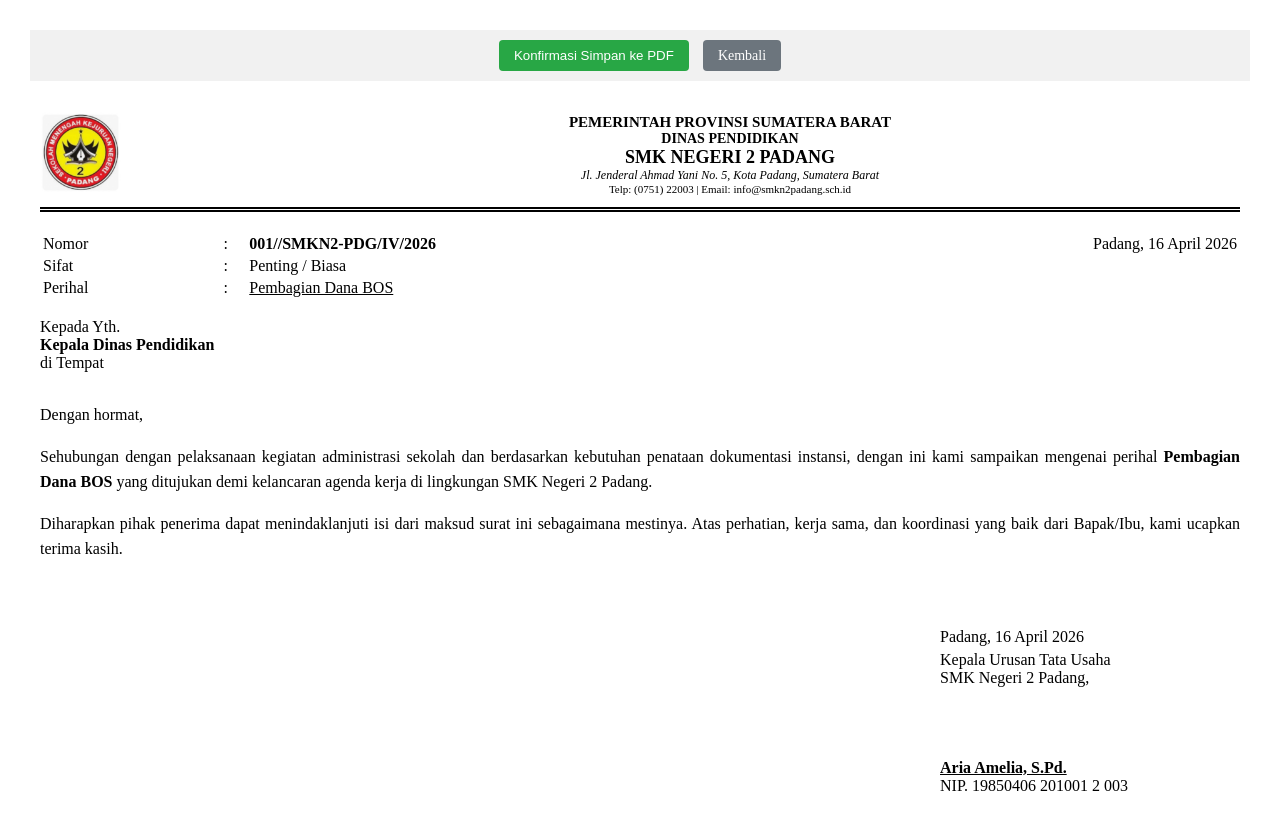
After one commit to AhmadAdibAdzka/admin-surat-smkn2-adib_aldric_michel, a PHP site: page /admin-surat-smkn2/modules/surat-keluar/cetak.php?id=2 in a window 1280 px wide. The commit adds this page. Run offline with PHP 8.4, Linux system fonts and the light colour scheme; data comes from the database, SQL or seed files in the repository; both versions use the stored data as it was after the commit.

Commit message:
Remake Final Version

```diff
--- a/admin-surat-smkn2/config/koneksi.php
+++ b/admin-surat-smkn2/config/koneksi.php
@@ -12,5 +12,5 @@ if (!$conn) {
     die("Koneksi database gagal: " . mysqli_connect_error());
 }
 
-$base_url = "http://localhost/admin-surat-smkn2/project-mandiri/admin-surat-smkn2/";
+$base_url = "http://localhost/admin-surat-smkn2/admin-surat-smkn2-adib_aldric_michel/admin-surat-smkn2/";
 ?>
--- /dev/null
+++ b/admin-surat-smkn2/modules/surat-keluar/cetak.php
@@ -0,0 +1,155 @@
+<?php
+include '../../config/koneksi.php';
+
+$id = isset($_GET['id']) ? (int)$_GET['id'] : 0;
+$autosave = isset($_GET['autosave']) ? true : false;
+
+$sql = "SELECT sk.*, rk.nama as nama_kategori FROM surat_keluar sk
+        JOIN ref_kategori rk ON sk.id_kategori = rk.id WHERE sk.id = '$id'";
+$result = mysqli_query($conn, $sql);
+
+if (mysqli_num_rows($result) < 1) {
+    echo "<script>alert('Data tidak ditemukan!'); window.close();</script>";
+    exit();
+}
+
+$data = mysqli_fetch_assoc($result);
+
+function tgl_indonesia($tanggal) {
+    $bulan = array (1 => 'Januari', 'Februari', 'Maret', 'April', 'Mei', 'Juni', 'Juli', 'Agustus', 'September', 'Oktober', 'November', 'Desember');
+    $split = explode('-', date('Y-m-d', strtotime($tanggal)));
+    return $split[2] . ' ' . $bulan[ (int)$split[1] ] . ' ' . $split[0];
+}
+?>
+<!DOCTYPE html>
+<html lang="id">
+<head>
+    <meta charset="UTF-8">
+    <title>Cetak Surat - <?= $data['no_lengkap']; ?></title>
+    <style>
+        body { font-family: "Times New Roman", Times, serif; background-color: #fff; color: #000; margin: 0; padding: 30px; }
+        .line-pembatas { border-bottom: 5px double #000; margin-top: 10px; margin-bottom: 20px; }
+        .tabel-header { width: 100%; border-collapse: collapse; }
+        .tabel-header td { text-align: center; font-size: 14px; }
+        .text-instansi { font-size: 18px; font-weight: bold; text-transform: uppercase; }
+        .text-alamat { font-size: 12px; font-style: italic; }
+        .info-surat { width: 100%; margin-top: 20px; font-size: 16px; }
+        .info-surat td { vertical-align: top; }
+        .isi-surat { margin-top: 30px; font-size: 16px; line-height: 1.6; text-align: justify; }
+        .tanda-tangan-container { margin-top: 50px; float: right; text-align: left; width: 300px; font-size: 16px; }
+        @media print { body { padding: 0; } .no-print { display: none; } }
+    </style>
+</head>
+<body>
+
+<?php if (!$autosave): ?>
+<div class="no-print" style="background: #f1f1f1; padding: 10px; text-align: center; margin-bottom: 20px;">
+    <button onclick="window.print();" style="padding: 8px 15px; background: #28a745; color: white; border: none; cursor: pointer; border-radius: 4px;">Konfirmasi Simpan ke PDF</button>
+    <a href="index.php" style="padding: 8px 15px; background: #6c757d; color: white; text-decoration: none; border-radius: 4px; margin-left: 10px; font-size: 14px;">Kembali</a>
+</div>
+<?php else: ?>
+<div id="loading-overlay" style="position: fixed; top:0; left:0; width:100%; height:100%; background:white; z-index:9999; display:flex; flex-direction:column; justify-content:center; align-items:center; font-family:Arial,sans-serif;">
+    <div style="width: 50px; height: 50px; border: 5px solid #f3f3f3; border-top: 5px solid #0d6efd; border-radius: 50%; animation: spin 1s linear infinite;"></div>
+    <p style="margin-top: 20px; font-size: 16px; color: #555;">Mengarsipkan Dokumen ke Sistem E-Arsip...</p>
+</div>
+<style>@keyframes spin { 0% { transform: rotate(0deg); } 100% { transform: rotate(360deg); } }</style>
+<?php endif; ?>
+
+<div id="konten-surat" style="background: #fff; padding: 10px;">
+    <table class="tabel-header">
+        <tr>
+            <td style="width: 15%; text-align: left;">
+                <img src="../../assets/img/logo.ico" alt="Logo Instansi" style="width: 80px; height: auto;">
+            </td>
+            <td style="width: 85%;">
+                <div style="font-size: 15px; font-weight: bold;">PEMERINTAH PROVINSI SUMATERA BARAT</div>
+                <div style="font-size: 14px; font-weight: bold;">DINAS PENDIDIKAN</div>
+                <div class="text-instansi">SMK NEGERI 2 PADANG</div>
+                <div class="text-alamat">Jl. Jenderal Ahmad Yani No. 5, Kota Padang, Sumatera Barat</div>
+                <div style="font-size: 11px;">Telp: (0751) 22003 | Email: info@smkn2padang.sch.id</div>
+            </td>
+        </tr>
+    </table>
+
+    <div class="line-pembatas"></div>
+
+    <table class="info-surat">
+        <tr>
+            <td style="width: 15%;">Nomor</td>
+            <td style="width: 2%;">:</td>
+            <td style="width: 48%;"><strong><?= $data['no_lengkap']; ?></strong></td>
+            <td style="width: 35%; text-align: right;">Padang, <?= tgl_indonesia($data['tgl_kirim']); ?></td>
+        </tr>
+        <tr>
+            <td>Sifat</td>
+            <td>:</td>
+            <td>Penting / Biasa</td>
+        </tr>
+        <tr>
+            <td>Perihal</td>
+            <td>:</td>
+            <td><u><?= $data['perihal']; ?></u></td>
+        </tr>
+    </table>
+
+    <br>
+    <div style="font-size: 16px;">
+        Kepada Yth.<br>
+        <strong><?= $data['tujuan']; ?></strong><br>
+        di Tempat
+    </div>
+
+    <div class="isi-surat">
+        <p>Dengan hormat,</p>
+        <p>Sehubungan dengan pelaksanaan kegiatan administrasi sekolah dan berdasarkan kebutuhan penataan dokumentasi instansi, dengan ini kami sampaikan mengenai perihal <strong><?= $data['perihal']; ?></strong> yang ditujukan demi kelancaran agenda kerja di lingkungan SMK Negeri 2 Padang.</p>
+        <p>Diharapkan pihak penerima dapat menindaklanjuti isi dari maksud surat ini sebagaimana mestinya. Atas perhatian, kerja sama, dan koordinasi yang baik dari Bapak/Ibu, kami ucapkan terima kasih.</p>
+    </div>
+
+    <div class="tanda-tangan-container">
+        <div style="margin-bottom: 5px;">Padang, <?= tgl_indonesia($data['tgl_kirim']); ?></div>
+        <div>Kepala Urusan Tata Usaha</div>
+        <div>SMK Negeri 2 Padang,</div>
+        <br><br><br><br>
+        <div><strong><u>Aria Amelia, S.Pd.</u></strong></div>
+        <div>NIP. 19850406 201001 2 003</div>
+    </div>
+    <div style="clear: both;"></div>
+</div>
+
+<?php if ($autosave): ?>
+<script src="https://cdnjs.cloudflare.com/ajax/libs/html2pdf.js/0.10.1/html2pdf.bundle.min.js"></script>
+<script>
+window.addEventListener('DOMContentLoaded', () => {
+    const element = document.getElementById('konten-surat');
+    const opt = {
+        margin:       15,
+        filename:     'surat_keluar.pdf',
+        image:        { type: 'jpeg', quality: 0.98 },
+        html2canvas:  { scale: 2, useCORS: true },
+        jsPDF:        { unit: 'mm', format: 'a4', orientation: 'portrait' }
+    };
+
+    html2pdf().set(opt).from(element).outputPdf('blob').then(function(pdfBlob) {
+        const formData = new FormData();
+        formData.append('pdf_file', pdfBlob, 'surat.pdf');
+        formData.append('id', '<?= $id; ?>');
+
+        fetch('upload_generated_pdf.php', { method: 'POST', body: formData })
+        .then(res => res.text())
+        .then(result => {
+            if(result.trim() === 'success') {
+                window.location.href = 'index.php?status=sukses';
+            } else {
+                alert('Gagal mengarsipkan otomatis: ' + result);
+                window.location.href = 'index.php';
+            }
+        });
+    });
+});
+</script>
+<?php else: ?>
+<script>window.onload = function() { window.print(); }</script>
+<?php endif; ?>
+
+</body>
+</html>
```
Also changed, not shown: admin-surat-smkn2/db/db_surat.sql (+17 -3 lines), admin-surat-smkn2/modules/surat-keluar/index.php (+8 -16 lines), admin-surat-smkn2/modules/surat-keluar/proses_simpan.php (+14 -7 lines), admin-surat-smkn2/modules/surat-keluar/upload_generated_pdf.php (added, +19 -0 lines), admin-surat-smkn2/modules/surat-masuk/index.php (+11 -8 lines), admin-surat-smkn2/assets/img/logo.ico (added), 2 other files.
